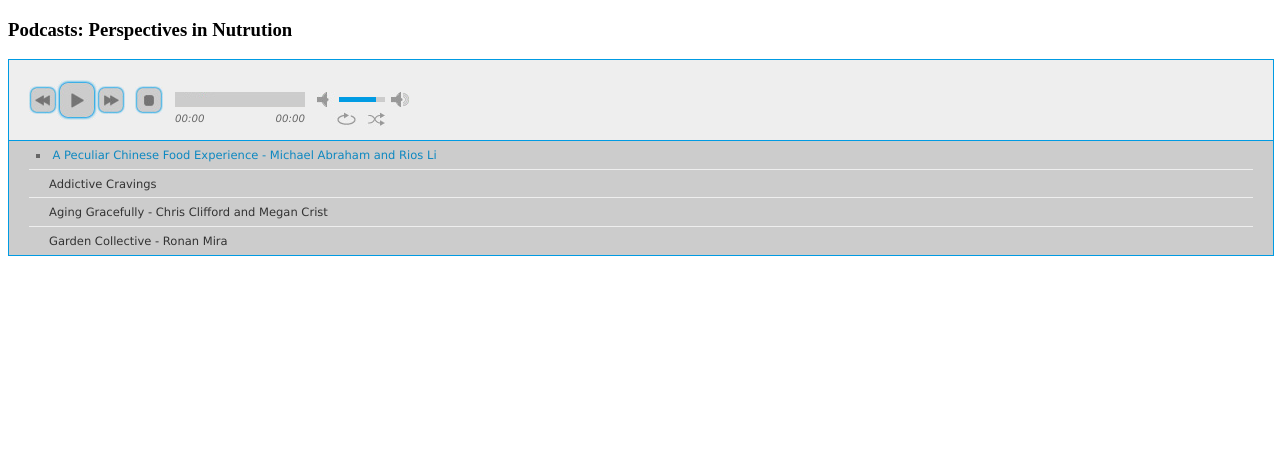
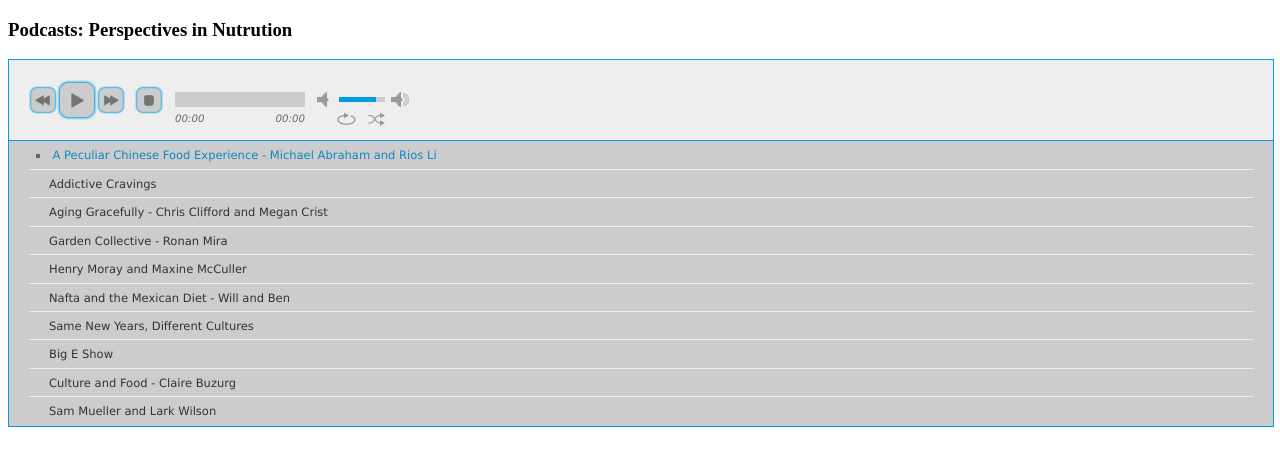
Before and after one commit to watzek/nutrition-podcasts, a plain HTML site: page index.html in a window 1280 px wide. Drawn offline with Linux system fonts and the light colour scheme.

Commit message:
six more

```diff
--- a/index.html
+++ b/index.html
@@ -38,7 +38,32 @@ mp3: "Podcasts/Aging Gracefully (Chris Clifford and Megan Crist).mp3"
 {
 title: "Garden Collective - Ronan Mira",
 m4a: "Podcasts/GARDEN COLLECTIVE (Ronan _ Mira).m4a"
+},
+{
+title: "Henry Moray and Maxine McCuller",
+m4a: "Podcasts/HenryMoray_MaxineMculler.m4a"
+},
+{
+title: "Nafta and the Mexican Diet - Will and Ben",
+m4a: "Podcasts/NAFTA and the Mexican Diet (Will and Ben).m4a"
+},
+{
+title: "Same New Years, Different Cultures",
+mp3: "Podcasts/Same New Year_s, Different Cultures.mp3"
+},
+{
+title: "Big E Show",
+mp3: "Podcasts/BigE Show.mp3"
+},
+{
+title: "Culture and Food - Claire Buzurg",
+mp3: "Podcasts/Cuture and Food (Claire _ Buzurg).mp3"
+},
+{
+title: "Sam Mueller and Lark Wilson",
+m4a: "Podcasts/SamMueller_LarkWilson_Podcast.m4a"
 }
+
 
 
   ], {
```
Also changed, not shown: 1 other file.
